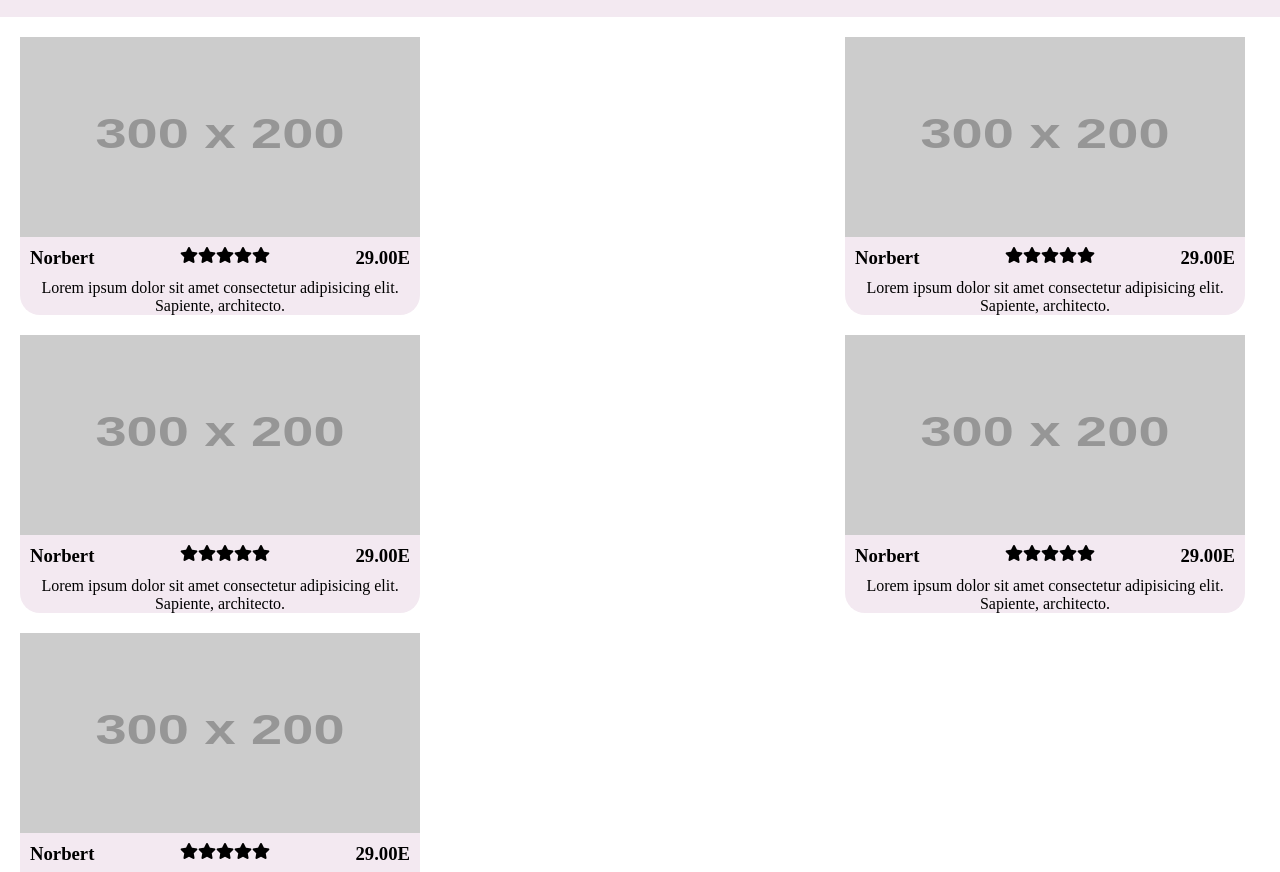
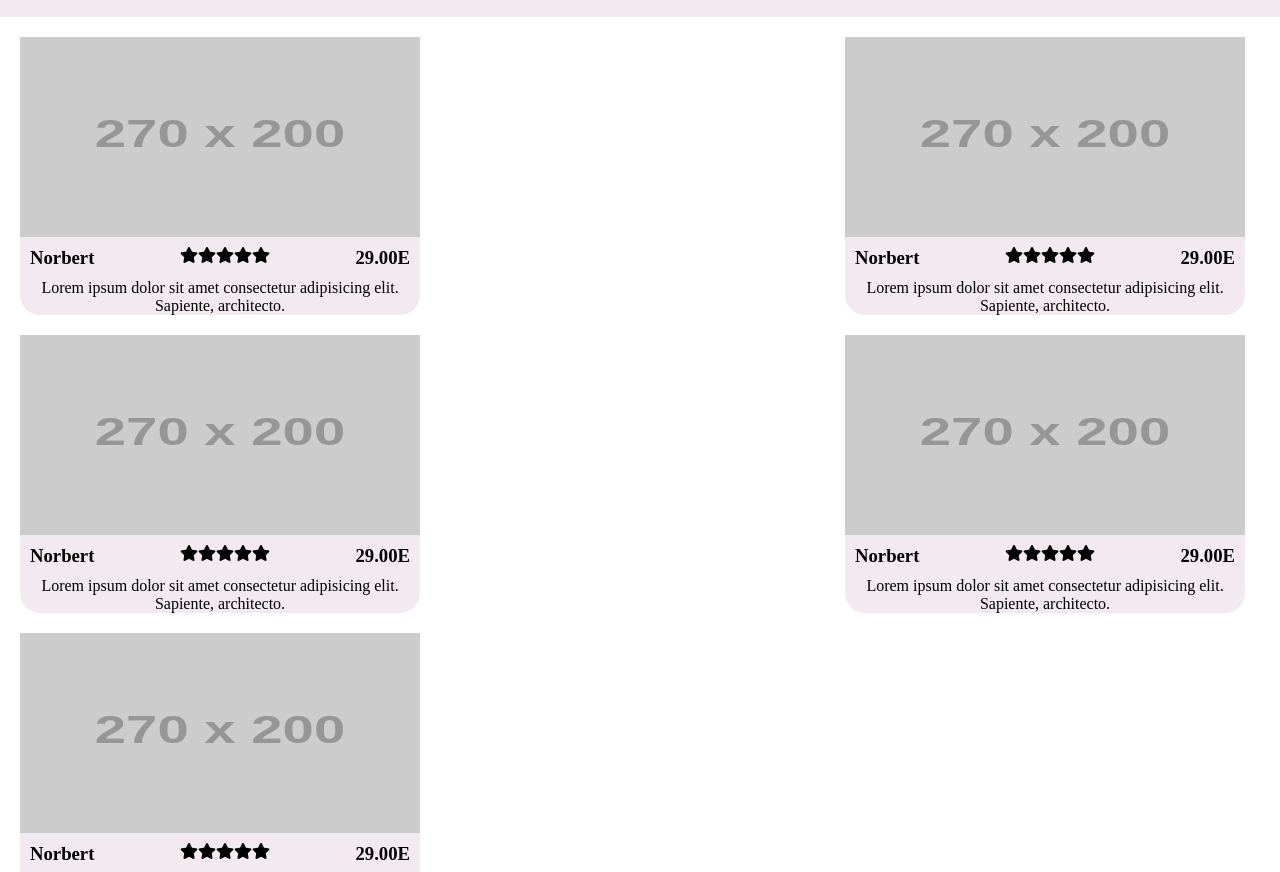
Before and after one commit to samuelrochwerg/SamuelRochwerg_5_06042021, a website: page index.html in a window 1280 px wide. Shown: the part 60-932 px from the top of the page. Drawn offline with Linux system fonts and the light colour scheme; placeholder pictures from the web are drawn by us; a web font is replaced by a local one.

Commit message:
sizeimage

```diff
--- a/index.html
+++ b/index.html
@@ -41,7 +41,7 @@
 
         <section class="section__produits">
             <div class="section__produits__camera">
-                <img src='http://fakeimg.pl/300x200' alt='' />
+                <img src='http://fakeimg.pl/270x200' alt='' />
                 <div class="section_produits_camera__name">
                     <h3>Norbert</h3>
                     <div class="section_produits_camera__stars"><i class="fas fa-star"></i><i class="fas fa-star"></i><i
@@ -55,7 +55,7 @@
                 </div>
             </div>
             <div class="section__produits__camera">
-                <img src='http://fakeimg.pl/300x200' alt='' />
+                <img src='http://fakeimg.pl/270x200' alt='' />
                 <div class="section_produits_camera__name">
                     <h3>Norbert</h3>
                     <div class="section_produits_camera__stars"><i class="fas fa-star"></i><i class="fas fa-star"></i><i
@@ -69,7 +69,7 @@
                 </div>
             </div>
             <div class="section__produits__camera">
-                <img src='http://fakeimg.pl/300x200' alt='' />
+                <img src='http://fakeimg.pl/270x200' alt='' />
                 <div class="section_produits_camera__name">
                     <h3>Norbert</h3>
                     <div class="section_produits_camera__stars"><i class="fas fa-star"></i><i class="fas fa-star"></i><i
@@ -83,7 +83,7 @@
                 </div>
             </div>
             <div class="section__produits__camera">
-                <img src='http://fakeimg.pl/300x200' alt='' />
+                <img src='http://fakeimg.pl/270x200' alt='' />
                 <div class="section_produits_camera__name">
                     <h3>Norbert</h3>
                     <div class="section_produits_camera__stars"><i class="fas fa-star"></i><i class="fas fa-star"></i><i
@@ -97,7 +97,7 @@
                 </div>
             </div>
             <div class="section__produits__camera">
-                <img src='http://fakeimg.pl/300x200' alt='' />
+                <img src='http://fakeimg.pl/270x200' alt='' />
                 <div class="section_produits_camera__name">
                     <h3>Norbert</h3>
                     <div class="section_produits_camera__stars"><i class="fas fa-star"></i><i class="fas fa-star"></i><i
```
